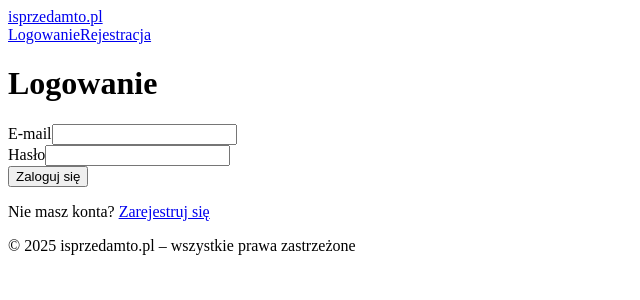
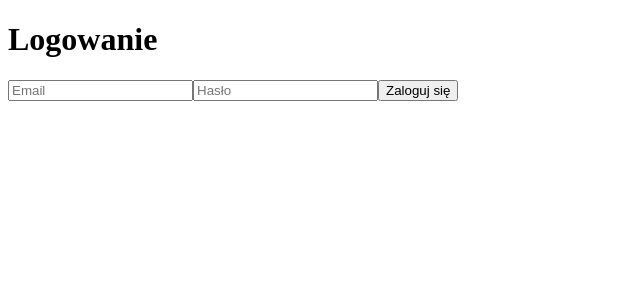
Before and after one commit to SprzedamTo/isprzedamto-clean, a Next.js app: page /login in a window 1280 px wide. Shown: the top 300 px of the page, without its empty margins (0-640 px from the left). Built offline with nearby package versions, Linux system fonts and the light colour scheme.

Commit message:
Update login.js

```diff
--- a/pages/login.js
+++ b/pages/login.js
@@ -1,71 +1,47 @@
-import { useState } from 'react'
-import Layout from '../components/Layout'
-import Link from 'next/link'
+import { useState } from 'react';
+import { useRouter } from 'next/router';
 
 export default function Login() {
-  const [email, setEmail] = useState('')
-  const [password, setPassword] = useState('')
-  const [error, setError] = useState('')
+  const [email, setEmail] = useState('');
+  const [password, setPassword] = useState('');
+  const router = useRouter();
 
-  const handleSubmit = (e) => {
-    e.preventDefault()
+  const handleLogin = (e) => {
+    e.preventDefault();
+    const users = JSON.parse(localStorage.getItem('users')) || [];
+    const user = users.find((u) => u.email === email && u.password === password);
+    if (!user) return alert('Nieprawidłowe dane logowania');
 
-    if (!email || !password) {
-      setError('Wszystkie pola są wymagane')
-      return
-    }
-
-    alert(`Zalogowano jako: ${email}`)
-    setEmail('')
-    setPassword('')
-    setError('')
-  }
+    localStorage.setItem('loggedUser', JSON.stringify(user));
+    alert('Zalogowano!');
+    router.push('/account');
+  };
 
   return (
-    <Layout>
-      <div className="max-w-md mx-auto bg-white p-6 rounded shadow">
-        <h1 className="text-xl font-bold mb-4">Logowanie</h1>
-
-        {error && <p className="text-red-600 mb-2">{error}</p>}
-
-        <form onSubmit={handleSubmit} className="space-y-4">
-          <div>
-            <label className="block mb-1 font-semibold">E-mail</label>
+    <main className="max-w-md mx-auto p-6">
+      <h1 className="text-2xl font-bold mb-4">Logowanie</h1>
+      <form onSubmit={handleLogin} className="flex flex-col gap-4">
         <input
           type="email"
-              className="w-full border p-2 rounded"
+          placeholder="Email"
+          className="border px-4 py-2 rounded"
           value={email}
           onChange={(e) => setEmail(e.target.value)}
-              required
         />
-          </div>
-
-          <div>
-            <label className="block mb-1 font-semibold">Hasło</label>
         <input
           type="password"
-              className="w-full border p-2 rounded"
+          placeholder="Hasło"
+          className="border px-4 py-2 rounded"
           value={password}
           onChange={(e) => setPassword(e.target.value)}
-              required
         />
-          </div>
-
         <button
           type="submit"
-            className="bg-blue-600 hover:bg-blue-700 text-white py-2 px-4 rounded w-full"
+          className="bg-blue-600 text-white py-2 rounded hover:bg-blue-700"
         >
           Zaloguj się
         </button>
-
-          <p className="text-sm mt-4 text-center text-gray-500">
-            Nie masz konta?{' '}
-            <Link href="/register" className="text-blue-600 underline">
-              Zarejestruj się
-            </Link>
-          </p>
       </form>
-      </div>
-    </Layout>
-  )
+    </main>
+  );
 }
```
Lines whose indentation alone changed are shown as unchanged.
